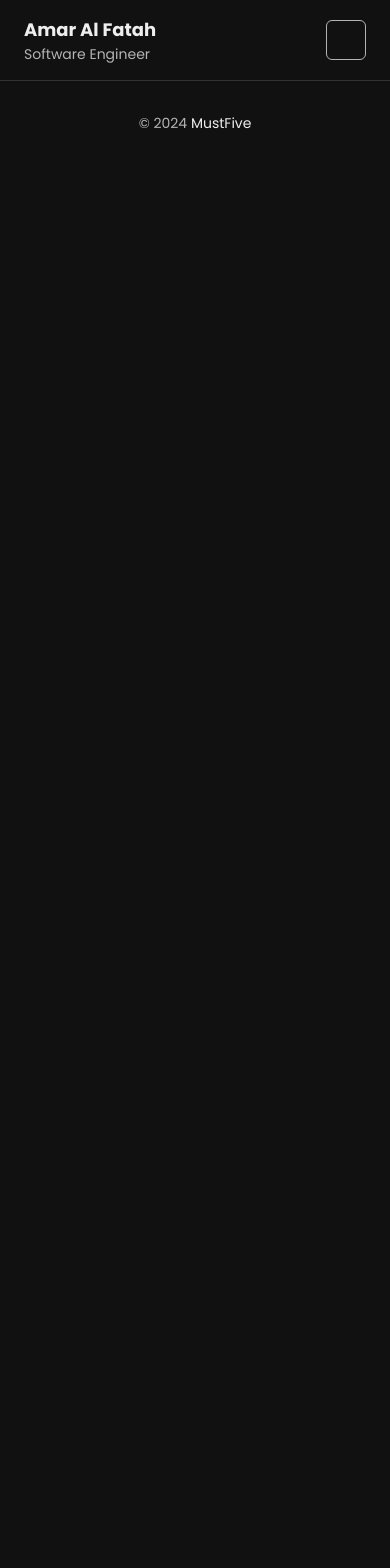
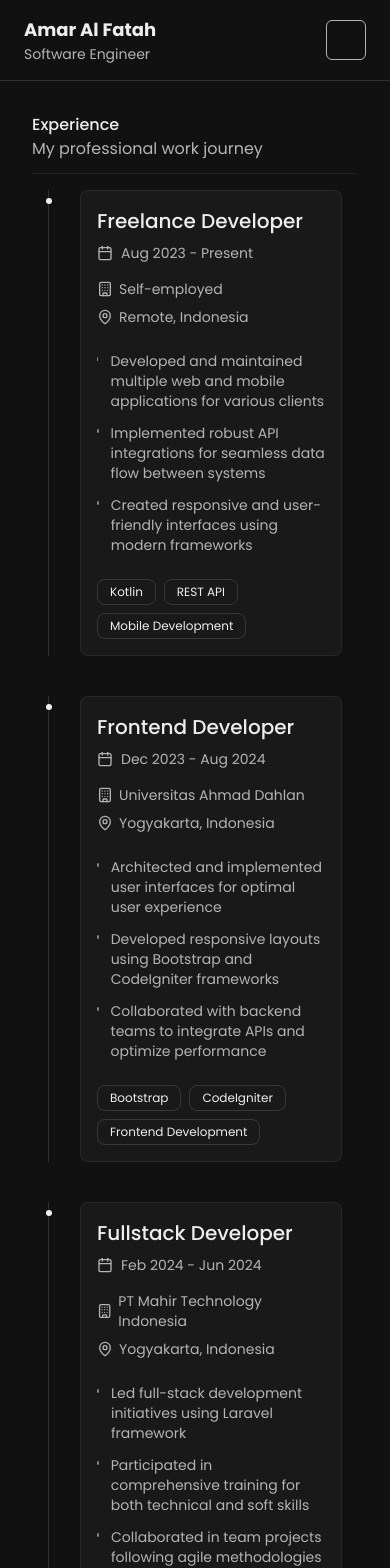
Before and after one commit to amaralfatah/amaralfatah.github.io, a Nuxt app: page /journeys in a window 390 px wide. Shown: the top 1568 px of the page. Before the commit the page ends 925 px from the top, so only its background shows below. Built offline with nearby package versions, Linux system fonts and the light colour scheme; some icons are missing.

Commit message:
feat new page journey

```diff
--- /dev/null
+++ b/components/FormalTimeline.vue
@@ -0,0 +1,107 @@
+<!-- components/ExperienceTimeline.vue -->
+<template>
+  <div class="container px-4 mx-auto">
+    <div class="space-y-10">
+      <div
+        v-for="experience in experiences"
+        :key="experience.id"
+        class="relative pl-8 transition-all duration-300 group md:pl-12"
+      >
+        <!-- Timeline line -->
+        <div class="absolute top-0 left-0 w-px h-full bg-mygray/20"></div>
+
+        <!-- Timeline dot -->
+        <div class="absolute left-[-2px] top-2">
+          <div
+            class="w-1.5 h-1.5 rounded-full bg-mywhite transition-all duration-300 group-hover:scale-125"
+          ></div>
+        </div>
+
+        <!-- Content card -->
+        <div class="card-base">
+          <!-- Header -->
+          <div
+            class="flex flex-col gap-2 mb-4 md:flex-row md:items-center md:justify-between"
+          >
+            <h3 class="text-xl font-medium text-mywhite">
+              {{ experience.role }}
+            </h3>
+            <div class="flex items-center text-sm text-mygray">
+              <CalendarIcon class="w-4 h-4 mr-2" />
+              {{ experience.duration }}
+            </div>
+          </div>
+
+          <!-- Company and Location -->
+          <div
+            class="flex flex-wrap items-center mb-6 text-sm gap-x-4 gap-y-2 text-mygray"
+          >
+            <div class="flex items-center gap-1.5">
+              <BuildingIcon class="w-4 h-4" />
+              {{ experience.company }}
+            </div>
+            <div class="flex items-center gap-1.5">
+              <MapPinIcon class="w-4 h-4" />
+              {{ experience.location }}
+            </div>
+          </div>
+
+          <!-- Description -->
+          <ul class="mb-6 space-y-3 text-sm text-mygray">
+            <li
+              v-for="(desc, i) in experience.descriptions"
+              :key="i"
+              class="flex items-start gap-3"
+            >
+              <span class="mt-1.5 w-1 h-1 rounded-full bg-mywhite/50"></span>
+              {{ desc }}
+            </li>
+          </ul>
+
+          <!-- Technologies -->
+          <!-- <div class="flex flex-wrap gap-2">
+            <SkillBadge
+              v-for="stack in experience.technologies"
+              :key="stack"
+              :name="stack"
+            />
+          </div> -->
+        </div>
+      </div>
+    </div>
+  </div>
+</template>
+
+<script setup>
+import { ref } from "vue";
+import { CalendarIcon, BuildingIcon, MapPinIcon } from "lucide-vue-next";
+
+const experiences = ref([
+  {
+    id: 1,
+    role: "Bachelor of Informatics Engineering",
+    company: "Ahmad Dahlan University",
+    location: "Yogyakarta, Indonesia",
+    duration: "Aug 2020 - Aug 2024",
+    descriptions: [
+      "Developed and maintained multiple web and mobile applications for various clients",
+      "Implemented robust API integrations for seamless data flow between systems",
+      "Created responsive and user-friendly interfaces using modern frameworks",
+    ],
+    technologies: ["Kotlin", "REST API", "Mobile Development"],
+  },
+  {
+    id: 2,
+    role: "Senior High School",
+    company: "MA Sabilil Muttaqien",
+    location: "Jawa Barat, Indonesia",
+    duration: "Aug 2017 - Aug 2020",
+    descriptions: [
+      "Architected and implemented user interfaces for optimal user experience",
+      "Developed responsive layouts using Bootstrap and CodeIgniter frameworks",
+      "Collaborated with backend teams to integrate APIs and optimize performance",
+    ],
+    technologies: ["Bootstrap", "CodeIgniter", "Frontend Development"],
+  },
+]);
+</script>
--- /dev/null
+++ b/components/NonFormalTimeline.vue
@@ -0,0 +1,107 @@
+<!-- components/ExperienceTimeline.vue -->
+<template>
+  <div class="container px-4 mx-auto">
+    <div class="space-y-10">
+      <div
+        v-for="experience in experiences"
+        :key="experience.id"
+        class="relative pl-8 transition-all duration-300 group md:pl-12"
+      >
+        <!-- Timeline line -->
+        <div class="absolute top-0 left-0 w-px h-full bg-mygray/20"></div>
+
+        <!-- Timeline dot -->
+        <div class="absolute left-[-2px] top-2">
+          <div
+            class="w-1.5 h-1.5 rounded-full bg-mywhite transition-all duration-300 group-hover:scale-125"
+          ></div>
+        </div>
+
+        <!-- Content card -->
+        <div class="card-base">
+          <!-- Header -->
+          <div
+            class="flex flex-col gap-2 mb-4 md:flex-row md:items-center md:justify-between"
+          >
+            <h3 class="text-xl font-medium text-mywhite">
+              {{ experience.role }}
+            </h3>
+            <div class="flex items-center text-sm text-mygray">
+              <CalendarIcon class="w-4 h-4 mr-2" />
+              {{ experience.duration }}
+            </div>
+          </div>
+
+          <!-- Company and Location -->
+          <div
+            class="flex flex-wrap items-center mb-6 text-sm gap-x-4 gap-y-2 text-mygray"
+          >
+            <div class="flex items-center gap-1.5">
+              <BuildingIcon class="w-4 h-4" />
+              {{ experience.company }}
+            </div>
+            <div class="flex items-center gap-1.5">
+              <MapPinIcon class="w-4 h-4" />
+              {{ experience.location }}
+            </div>
+          </div>
+
+          <!-- Description -->
+          <ul class="mb-6 space-y-3 text-sm text-mygray">
+            <li
+              v-for="(desc, i) in experience.descriptions"
+              :key="i"
+              class="flex items-start gap-3"
+            >
+              <span class="mt-1.5 w-1 h-1 rounded-full bg-mywhite/50"></span>
+              {{ desc }}
+            </li>
+          </ul>
+
+          <!-- Technologies -->
+          <div class="flex flex-wrap gap-2">
+            <SkillBadge
+              v-for="stack in experience.technologies"
+              :key="stack"
+              :name="stack"
+            />
+          </div>
+        </div>
+      </div>
+    </div>
+  </div>
+</template>
+
+<script setup>
+import { ref } from "vue";
+import { CalendarIcon, BuildingIcon, MapPinIcon } from "lucide-vue-next";
+
+const experiences = ref([
+  {
+    id: 1,
+    role: "Fullstack Developer",
+    company: "PT Mahir Technology Indonesia",
+    location: "Yogyakarta, Indonesia",
+    duration: "Feb 2024 - Jun 2024",
+    descriptions: [
+      "Led full-stack development initiatives using Laravel framework",
+      "Participated in comprehensive training for both technical and soft skills",
+      "Collaborated in team projects following agile methodologies",
+    ],
+    technologies: ["PHP", "Laravel", "Fullstack Development"],
+  },
+  {
+    id: 2,
+    role: "Mobile Developer",
+    company: "Bangkit Academy",
+    location: "Bandung, Indonesia",
+    duration: "Feb 2023 - Jun 2023",
+    descriptions: [
+      "Specialized in Android development using Kotlin",
+      "Collaborated with ML and Cloud Computing teams for Capstone Project",
+      "Completed comprehensive mobile development training program",
+    ],
+    technologies: ["Kotlin", "Android", "REST API"],
+  },
+]);
+</script>
--- /dev/null
+++ b/pages/journeys/index.vue
@@ -0,0 +1,45 @@
+<!-- pages/index.vue -->
+<template>
+  <main class="flex flex-col gap-16">
+    <Header
+      :id="header"
+      :title="'Journey'"
+      :subtitle="'A little about my career journey'"
+    />
+
+    <!-- Experience Section -->
+    <BaseSection
+      id="experience"
+      title="Experience"
+      subtitle="My professional work journey"
+    >
+      <ExperienceTimeline />
+    </BaseSection>
+
+    <!-- Formal Section -->
+    <BaseSection
+      id="formal"
+      title="Formal Education"
+      subtitle="My formal education journey"
+    >
+      <FormalTimeline />
+    </BaseSection>
+
+    <!-- Non Formal Section -->
+    <BaseSection
+      id="non-formal"
+      title="Non-Formal Education"
+      subtitle="My non-formal education journey"
+    >
+      <NonFormalTimeline />
+    </BaseSection>
+  </main>
+</template>
+
+<script setup>
+import FormalTimeline from "~/components/FormalTimeline.vue";
+
+useHead({
+  title: "Amar Al Fatah",
+});
+</script>
```
